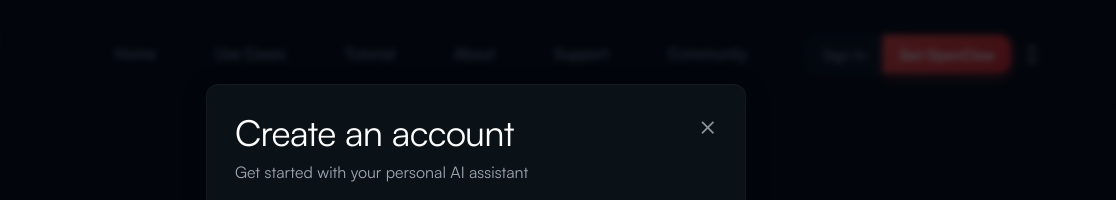
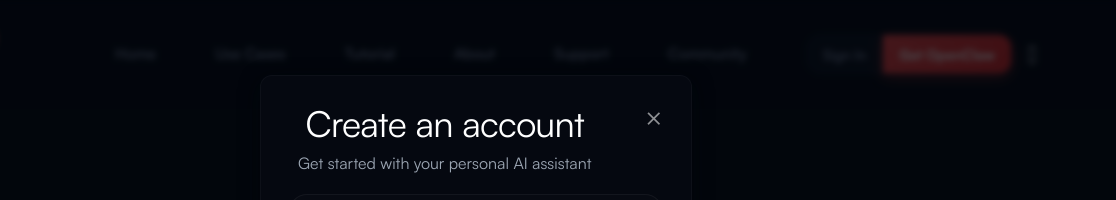
Before and after one commit to GlebRazgar/MyLobster, a website: page landing-clone/index.html in a window 1280 px wide. Both pictures are taken after a click on the button "Run OpenClaw Now". Shown: the top 200 px of the page, 164-1280 px from the left. Drawn offline with Linux system fonts and the light colour scheme.

Commit message:
Tune modal dimensions/color and center heading per feedback

```diff
--- a/landing-clone/index.html
+++ b/landing-clone/index.html
@@ -384,10 +384,11 @@ $RC=function(a,b){if(b=document.getElementById(b))(a=document.getElementById(a))
 <style>
   .ec-overlay{position:fixed;inset:0;background:rgba(2,6,12,.72);backdrop-filter:blur(3px);display:none;align-items:center;justify-content:center;z-index:9999;padding:24px}
   .ec-overlay.open{display:flex}
-  .ec-modal{width:min(540px,92vw);max-height:min(720px,92vh);overflow:auto;background:#0b1217;border:1px solid rgba(255,255,255,.03);border-radius:12px;padding:28px 28px 20px;box-shadow:0 6px 20px rgba(2,6,10,.6);color:#fff}
+  .ec-modal{width:min(432px,92vw);max-height:min(792px,94vh);overflow:auto;background:var(--bg-primary,#050810);border:1px solid rgba(255,255,255,.03);border-radius:12px;padding:28px 28px 20px;box-shadow:0 6px 20px rgba(2,6,10,.6);color:#fff}
   .ec-head{display:flex;justify-content:space-between;align-items:flex-start;gap:16px}
-  .ec-head h2{margin:0;font-size:36px;line-height:40px;letter-spacing:-.02em}
-  .ec-sub{margin:8px 0 20px;color:#9ca6b3;font-size:16px;line-height:22px}
+  .ec-head > div{flex:1;padding-right:28px}
+  .ec-head h2{margin:0;font-size:36px;line-height:40px;letter-spacing:-.02em;text-align:center}
+  .ec-sub{margin:8px 0 20px;color:#9ca6b3;font-size:16px;line-height:22px;text-align:center}
   .ec-close{background:none;border:0;color:rgba(255,255,255,.55);font-size:28px;cursor:pointer;line-height:1}
   .ec-social{width:100%;height:60px;border-radius:18px;border:1px solid rgba(255,255,255,.05);background:rgba(255,255,255,.01);color:#f5f7fa;font-size:18px;font-weight:600;display:flex;align-items:center;justify-content:center;gap:12px;cursor:not-allowed;opacity:.95}
   .ec-divider{display:flex;align-items:center;gap:14px;margin:20px 0 18px;color:rgba(255,255,255,.28);font-size:14px}
```
